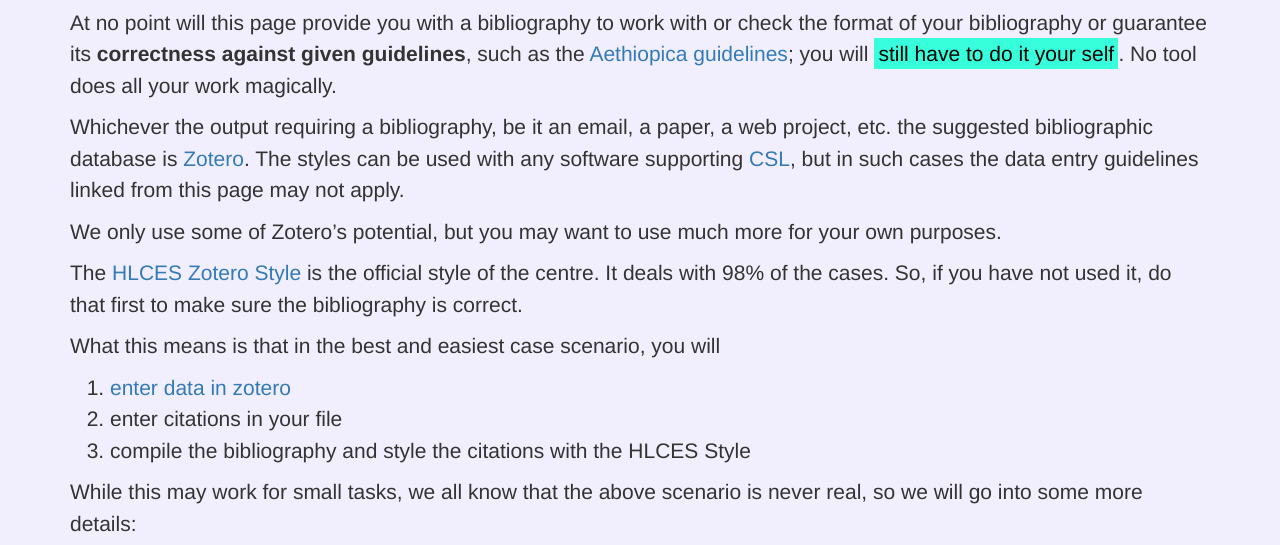
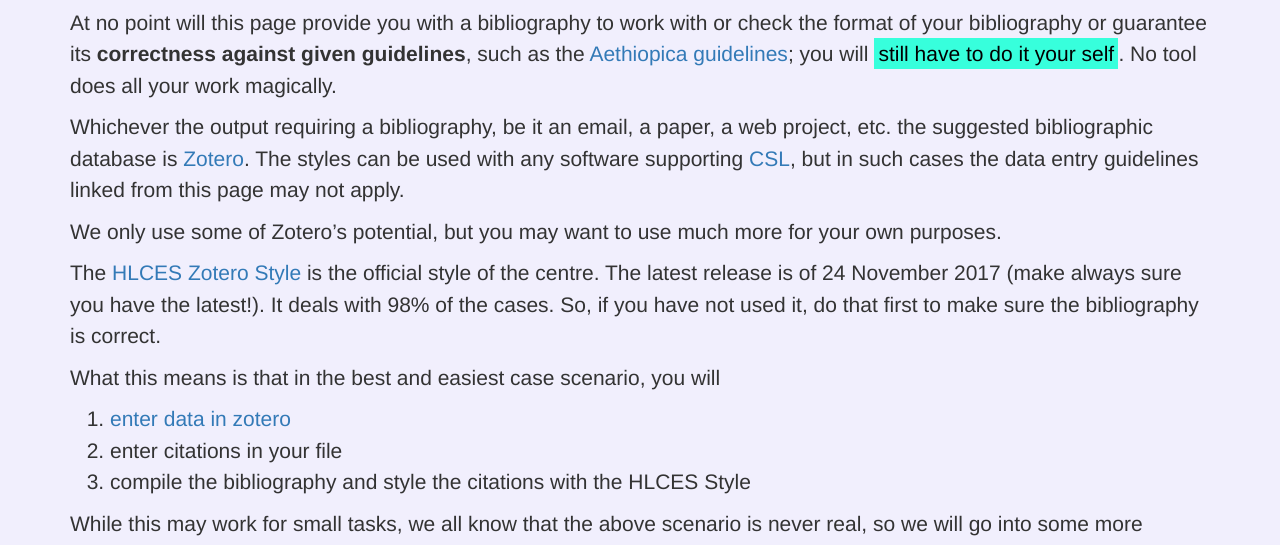
Before and after one commit to BetaMasaheft/bibliography, a plain HTML site: page index.html in a window 1280 px wide. Shown: the part 207-752 px from the top of the page. Drawn offline with nearby package versions, Linux system fonts and the light colour scheme; some packages are replaced by stand-ins of ours; no server answers; a script that the page names is missing.

Commit message:
Update index.html

```diff
--- a/index.html
+++ b/index.html
@@ -111,7 +111,7 @@
                         but in such cases the data entry guidelines linked from this page may not apply.</p>
                     <p>We only use some of Zotero’s potential, but you may want to use much more for your own purposes. </p>
                     <p>The <a href="https://www.zotero.org/styles?q=HLC" target="_blank">HLCES
-                            Zotero Style</a> is the official style of the centre. It deals with 98%
+                            Zotero Style</a> is the official style of the centre. The latest release is of 24 November 2017 (make always sure you have the latest!). It deals with 98%
                         of the cases. So, if you have not used it, do that first to make sure the bibliography is correct.</p>
                     <p>What this means is that in the best and easiest case scenario, you will</p>
                     <ol>
```
